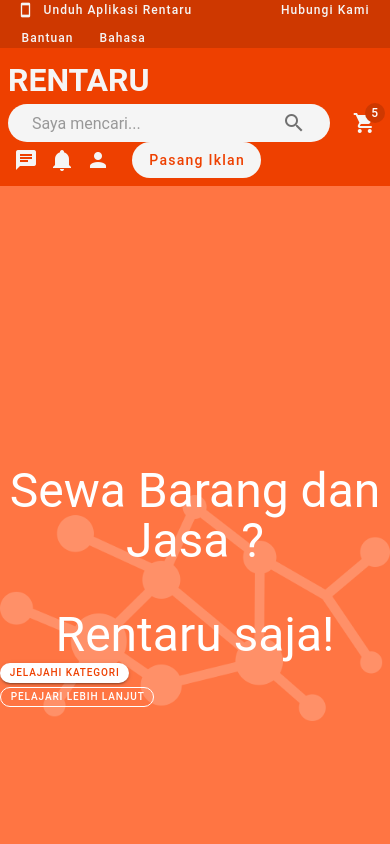
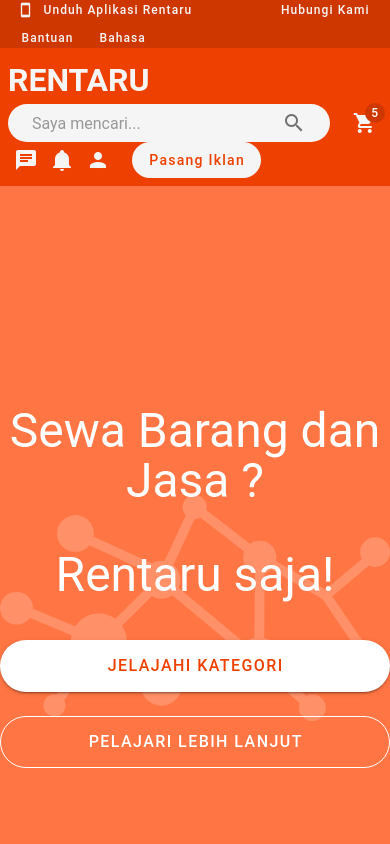
Before and after one commit to fradip12/RentaruWeb, a Vue app: page / in a window 390 px wide. Shown: the top 844 px of the page. Built offline with nearby package versions, Linux system fonts and the light colour scheme; the HTML template or start-up script is replaced by a standard one.

Commit message:
UI : homepage, title responsiveness

```diff
--- a/src/components/homepage/title.vue
+++ b/src/components/homepage/title.vue
@@ -19,8 +19,9 @@
         </div>
 
         <v-btn
-          class="mt-lg-16 mt-sm-5 primary--text align-self-center"
-          v-bind="size"
+          class="mt-lg-16 mt-10 primary--text align-self-center"
+          x-large
+          :block="width <= 960 ? true : false"
           rounded
           color="white"
           >Jelajahi Kategori</v-btn
@@ -30,7 +31,8 @@
 
         <v-btn
           class="mt-lg-16 mt-sm-5 white--text"
-          v-bind="size"
+          x-large
+          :block="width <= 960 ? true : false"
           rounded
           outlined
           color="white"
@@ -56,7 +58,6 @@
 
   computed: {
     width() {
-      console.log(screen.width + "px");
       return screen.width;
     },
     size() {
```
